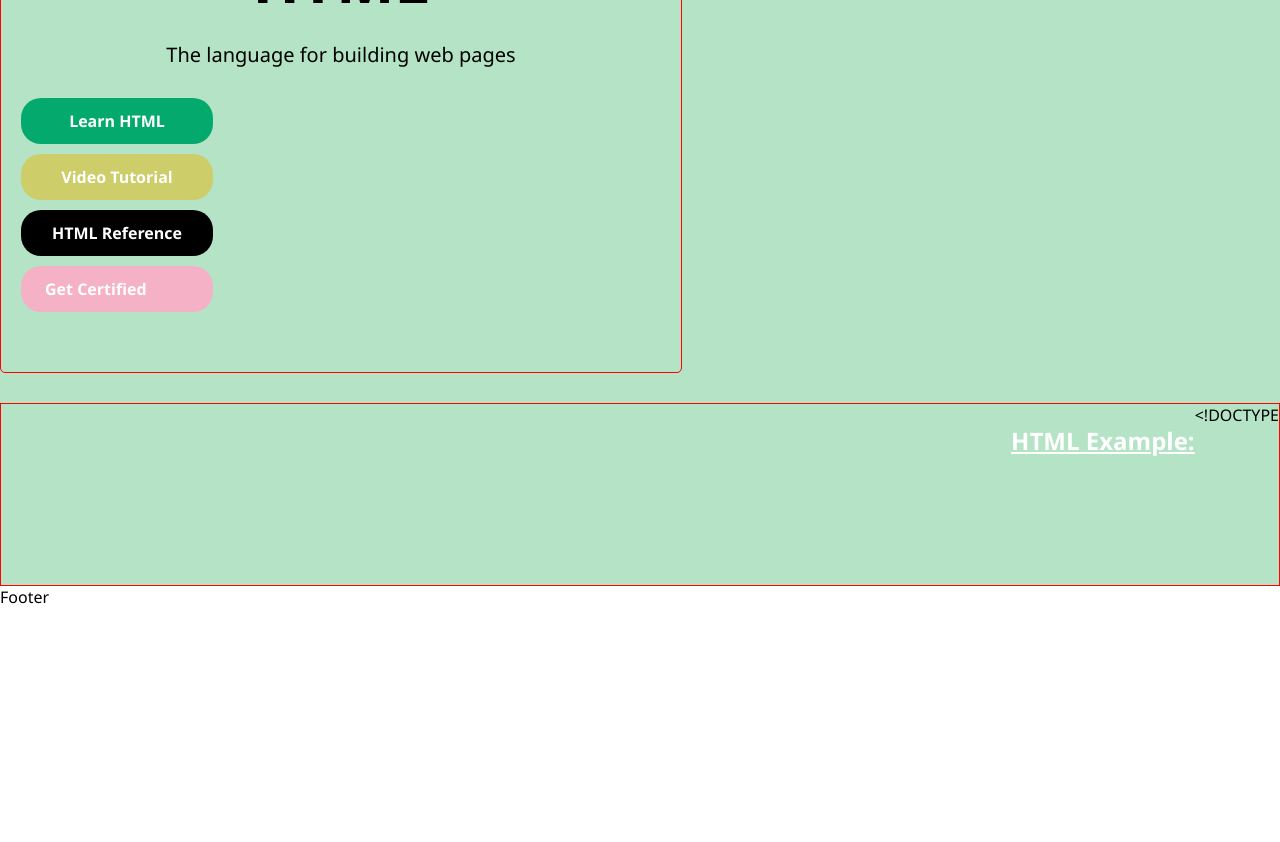
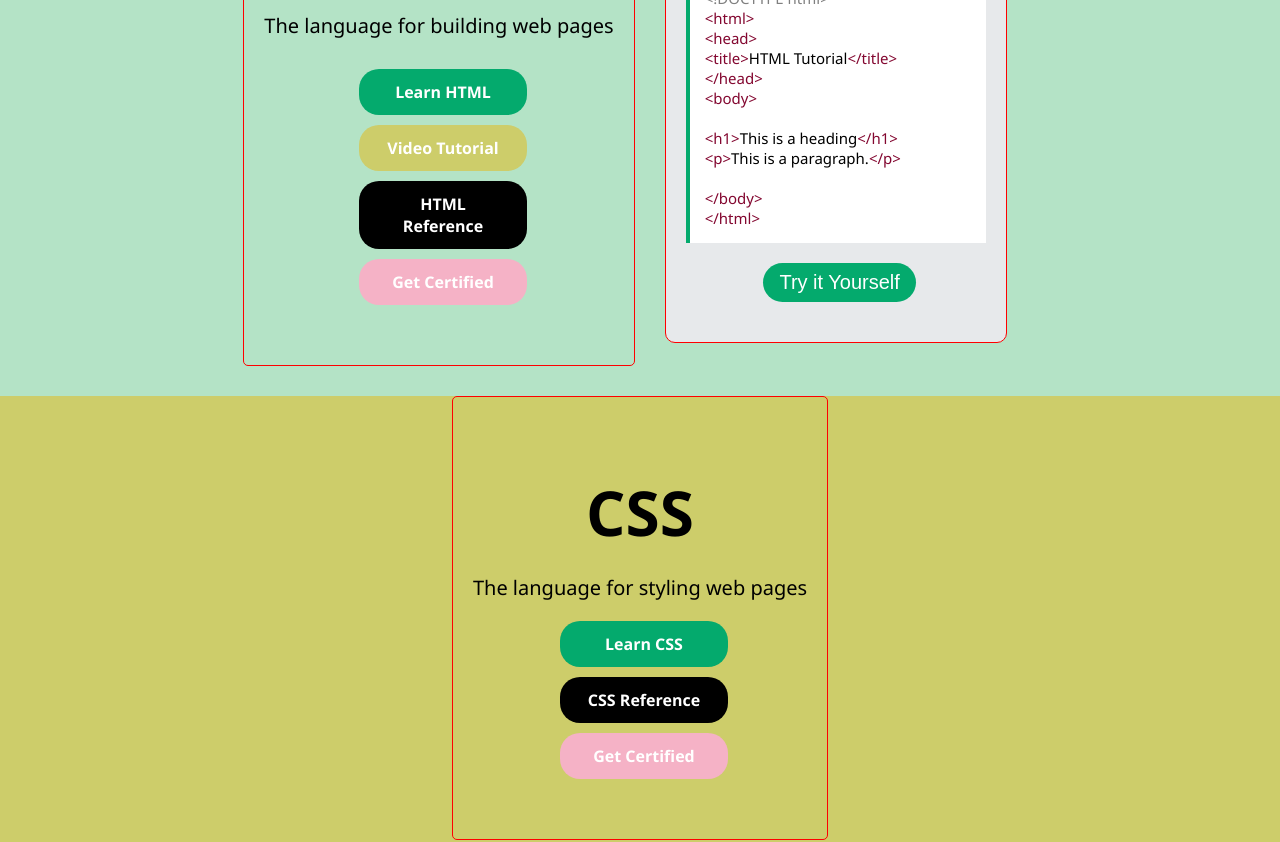
Before and after one commit to fareeha4520/w3schol, a React (Create React App) app: page / in a window 1280 px wide. Shown: the part 720-1562 px from the top of the page. Before the commit the page ends 1328 px from the top, so only its background shows below. Built offline with nearby package versions, Linux system fonts and the light colour scheme.

Commit message:
my-project

```diff
--- a/src/App.js
+++ b/src/App.js
@@ -3,11 +3,14 @@ import './App.css';
 import './components/header.css';
 import './components/language.css';
 import './components/hypertex.css';
+import './components/styling.css';
+
 
 import Header from './components/header';
 import Footer from './components/footer';
 import Lanuage from './components/lanuage';
 import Hypertext from './components/hypertex';
+import Styling from './components/styling';
 
 function App() {
   return (
@@ -15,6 +18,7 @@ function App() {
     <Header/>
    <Lanuage/>
    <Hypertext/>
+  <Styling/>
 
 <Footer/>
   </>
--- a/src/components/hypertex.css
+++ b/src/components/hypertex.css
@@ -2,6 +2,9 @@
     max-width: 100%;
     margin: 0 ;
     background-color: #b4e3c6;
+    display: flex;
+    justify-content: center;
+    align-items: center;
 }
 .html{
     padding: 40px 20px;
@@ -24,61 +27,84 @@
 }
 .button-container{
     display: flex;
+    justify-content: center;
+    align-items: center;
     gap: 10px;
     flex-wrap: wrap;
     margin-bottom: 20px;
     flex-direction: column;
-    width: 30%;
-    justify-content: center;
-
-
+    /* just removed the 30% width that fix the issue. */
 }
 .button-kit{
-  display: inline-flex;
+    display: inline-flex;
     padding: 12px 24px;
-    background-color: #04AA6D;
+    width: 120px;
     color: white;
     text-decoration: none;
     border-radius: 20px;
     font-weight: 600;
     text-align: center;
     justify-content: center;
-    align-items: center;}
-
-
-.button-kit-yellow{
+    align-items: center;
+}
+/* don't use same classes on same types of properties */
+.button-green{
+    background-color: #04AA6D;
+}
+.button-yellow{
     background-color: rgb(205, 205, 106);
-    display: inline-block;
-    padding: 12px 24px;
-    color: white;
-    text-decoration: none;
-    border-radius: 20px;
-    font-weight: 600;
-    text-align: center;
 }
-.button-kit-black{
+.button-black{
     background-color: black;
-    display: inline-block;
-    padding: 12px 24px;
-    color: white;
-    text-decoration: none;
-    border-radius: 20px;
-    font-weight: 600;
-    text-align: center;
 }
-.button-kit-pink{
+.button-pink{
     background-color: rgb(245, 178, 198);
-    display: inline-block;
-    padding: 12px 24px;
-    color: white;
-    text-decoration: none;
-    border-radius: 20px;
-    font-weight: 600;
-    align-items: center;
 }
 .example{
     position: relative;
     border: 1px solid red;
-     display: flex;
-    justify-content: flex-end;
+     text-align: center;
+     margin: 30px;
+     border-radius: 10px;
+     padding: 20px;
+     background-color: #E7E9EB;
+     width: 300px;
 }
+.example h2{
+    font-size: 24px;
+    margin-bottom: 15px;
+    color: black;
+    text-decoration: none;
+}
+.example-code{
+    background-color: #ffffff;
+    padding: 15px;
+    border-left: 4px solid #04AA6D;
+    white-space: pre;
+    overflow-x: auto;
+    margin-bottom: 20px;
+    font-size: 15px;
+    text-align: left;
+}
+.example-code span.doctype{
+    color: #808080;
+}
+.example-code span.tag{
+    color:rgb(131, 7, 48) ;
+}
+.try {
+    display: inline-flex;
+    align-items: center;
+
+  border-radius: 20px;
+  padding: 8px 16px ;
+  font-size: 20px;
+  font-weight: 100;
+  background-color: #04AA6D;
+  color: #ffffff;
+  border: none;
+  text-align: left;
+}
+.button-container{
+    margin-left: 8px;
+}
--- a/src/components/hypertex.jsx
+++ b/src/components/hypertex.jsx
@@ -8,20 +8,36 @@ const Hypertext = () => {
         <h1>HTML</h1>
         <p className='subtitle'>The language for building web pages</p>
         <div className='button-container'>
-          <a href="#" className='button-kit'>Learn HTML</a>
-          <a href="#" className='button-kit-yellow'>Video Tutorial</a>
-          <a href="#" className='button-kit-black'>HTML Reference</a>
-          <a href="#" className='button-kit-pink'>Get Certified</a>
+          <a href="#" className='button-kit button-green'>Learn HTML</a>
+          <a href="#" className='button-kit button-yellow'>Video Tutorial</a>
+          <a href="#" className='button-kit button-black'>HTML Reference</a>
+          <a href="#" className='button-kit button-pink'>Get Certified</a>
         </div>
       </div>
 
       <div className='example'>
         <h2>HTML Example:</h2>
         <div className='example-code'>
-          &lt;!DOCTYPE
+         < span class="doctype">&lt;!DOCTYPE html&gt;</span><br></br>
+<span class="tag">&lt;html&gt;</span><br></br>
+<span class="tag">&lt;head&gt;</span><br></br>
+<span class="tag">&lt;title&gt;</span>HTML Tutorial<span class="tag">&lt;/title&gt;</span><br></br>
+<span class="tag">&lt;/head&gt;</span><br></br>
+<span class="tag">&lt;body&gt;</span><br></br>
+<br></br>
+<span class="tag">&lt;h1&gt;</span>This is a heading<span class="tag">&lt;/h1&gt;</span><br></br>
+<span class="tag">&lt;p&gt;</span>This is a paragraph.<span class="tag">&lt;/p&gt;</span><br></br>
+<br></br>
+<span class="tag">&lt;/body&gt;</span><br></br>
+<span class="tag">&lt;/html&gt;</span><br></br>
         </div>
+        <div className='button-container'>
+        <button className='try'>Try it Yourself</button></div>
       </div>
+
     </div>
+
+
 
     </>
   );
--- /dev/null
+++ b/src/components/styling.css
@@ -0,0 +1,61 @@
+
+.css-container{
+    max-width: 100%;
+    margin: 0 ;
+    background-color:rgb(205, 205, 106);
+    display: flex;
+    justify-content: center;
+    align-items: center;
+}
+.css{
+    padding: 40px 20px;
+    border-radius: 5px;
+    margin-bottom: 30px;
+    margin-right: 0;
+    max-width: 50%;
+    border: 1px solid red;
+}
+.css h1{
+    font-size: 62px;
+    font-weight: 700;
+    color: black;
+    margin-bottom: 10px;
+}
+.css p.subtitle {
+    font-size: 20px;
+    margin-bottom: 30px;
+    display: flex;
+    justify-content: center;
+    align-items: center;
+    gap: 10px;
+    flex-wrap: wrap;
+    margin-bottom: 20px;
+    flex-direction: column;
+    color: black;
+
+}
+.button-kit{
+    display: inline-flex;
+    padding: 12px 24px;
+    width: 120px;
+    color: white;
+    text-decoration: none;
+    border-radius: 20px;
+    font-weight: 600;
+    text-align: center;
+    justify-content: center;
+    align-items: center;
+}
+
+.button-green{
+    background-color: #04AA6D;
+}
+.button-yellow{
+    background-color: rgb(205, 205, 106);
+}
+.button-black{
+    background-color: black;
+}
+.button-pink{
+    background-color: rgb(245, 178, 198);
+}
--- /dev/null
+++ b/src/components/styling.jsx
@@ -0,0 +1,26 @@
+import React from 'react';
+import './styling.css'; // Ensure you have this file with the appropriate CSS
+
+const Styling = () => {
+  return (
+    <>
+      <div className="css-container">
+        <div className="css">
+          <h1>CSS</h1>
+          <p className="subtitle">The language for styling web pages</p>
+          <div className="button-container">
+            <a href="#" className="button-kit button-green">Learn CSS</a>
+            <a href="#" className="button-kit button-black">CSS Reference</a>
+            <a href="#" className="button-kit button-pink">Get Certified</a>
+          </div>
+        </div>
+      </div>
+
+      <div className="example">
+        <h2>HTML Example:</h2>
+        </div>
+    </>
+  );
+};
+
+export default Styling;
```
